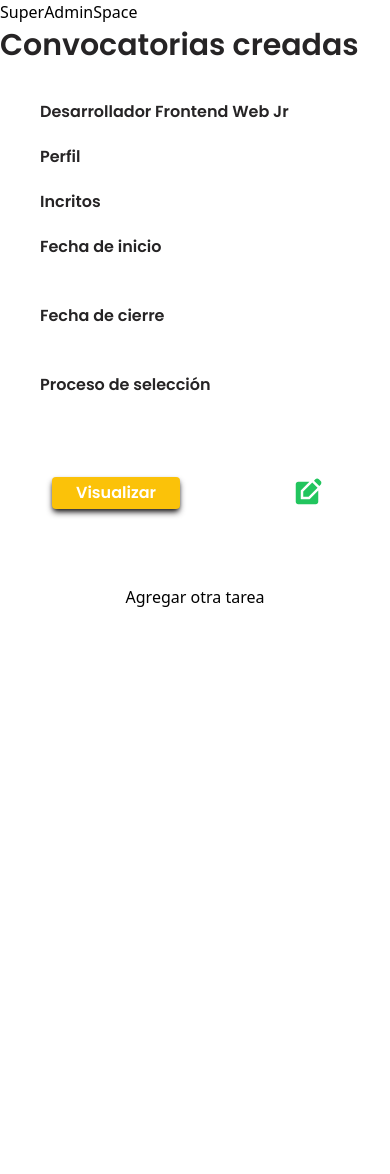
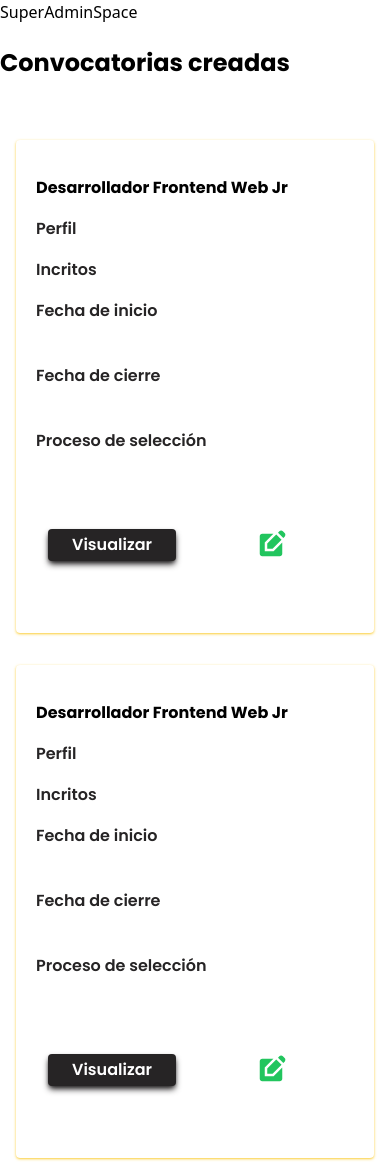
Before and after one commit to programateacademy/PROGRAMATE-SCHOOL-FRONT, a React (Vite) app: page /Superadminspace in a window 390 px wide. Before the commit the page ends 844 px from the top, so only its background shows below. Built offline with nearby package versions, Linux system fonts and the light colour scheme.

Commit message:
Card with responsive and finished design

```diff
--- a/src/components/SuperAdminSpace/Card.jsx
+++ b/src/components/SuperAdminSpace/Card.jsx
@@ -117,13 +117,14 @@ const Card = () => {
         <>
             {/*Titles*/}
             <sub>
-                <h1 className='text-3xl text-dark font-Poppins font-semibold'>
+                <h1 className='pt-5 font-bold text-2xl   font-Poppins  md:inset-x-12 md:text-xl lg:text-3xl lg:m-8'>
                     Convocatorias creadas
                 </h1>
             </sub>
 
-            <section className='flex flex-col p-10 space-y-5 '>
-                <h2 className='text-1xl text-dark font-Poppins font-semibold'>
+            <section className='flex flex-col w-fit md:flex-row md:inset-x-12 mt-12 md:mt-0'>
+                <section className='flex flex-col p-5 space-y-4 m-4 shadow shadow-yellow/70 rounded '>
+                    <h2 className='font-bold font-Poppins pt-4 md:text-xl lg:text-1xl'>
                         Desarrollador Frontend Web Jr
                     </h2>
                     {/*editable components*/}
@@ -150,8 +151,8 @@ const Card = () => {
 
                     {/*Edit, save and create buttons*/}
 
-                <section className='flex space-x-28 p-3 '>
-                    <button className=' bg-yellow shadow-md shadow-dark /50 hover:bg-dark w-32 h-8 rounded text-center text-light font-Poppins font-semibold my-6'>  Visualizar </button>
+                    <section className='flex space-x-20 p-3 '>
+                        <button className=' bg-dark  shadow-md shadow-dark /50 hover:bg-dark w-32 h-8 rounded text-center text-light font-Poppins font-semibold my-6'>  Visualizar </button>
                         <button onClick={handleAddTodo}><MdEditSquare className='text-3xl text-green-500' /></button>
                     </section>
                     <ul>
@@ -164,15 +165,62 @@ const Card = () => {
                     </ul>
 
 
-                 <button onClick={() => setTodo({
-                        task: '',
-                        deadline: '',
-                        priority: '',
-                        description: '',
-                        status: ''
-                    })}>Agregar otra tarea</button>
+
 
                 </section>
+
+                {/**otra tarjeta */}
+                <section className='flex flex-col p-5 space-y-4 m-4 shadow shadow-yellow/70 rounded '>
+                    <h2 className='font-bold font-Poppins pt-4 md:text-xl lg:text-1xl'>
+                        Desarrollador Frontend Web Jr
+                    </h2>
+                    {/*editable components*/}
+                    <div>
+                        <label className='text-dark font-Poppins font-semibold '>Perfil</label>
+                        <input type="text" name="task" value={todo.task} onChange={handleInputChange} />
+                    </div>
+                    <div>
+                        <label className='text-dark font-Poppins font-semibold '>Incritos</label>
+                        <input type="text" name="deadline" value={todo.deadline} onChange={handleInputChange} />
+                    </div>
+                    <div>
+                        <label className='text-dark font-Poppins font-semibold '>Fecha de inicio</label>
+                        <input type="text" name="priority" value={todo.priority} onChange={handleInputChange} />
+                    </div>
+                    <div>
+                        <label className='text-dark font-Poppins font-semibold '>Fecha de cierre</label>
+                        <input type="text" name="description" value={todo.description} onChange={handleInputChange} />
+                    </div>
+                    <div>
+                        <label className='text-dark font-Poppins font-semibold '>Proceso de selección</label>
+                        <input type="text" name="status" value={todo.status} onChange={handleInputChange} />
+                    </div>
+
+                    {/*Edit, save and create buttons*/}
+
+                    <section className='flex space-x-20 p-3 '>
+                        <button className=' bg-dark  shadow-md shadow-dark /50 hover:bg-dark w-32 h-8 rounded text-center text-light font-Poppins font-semibold my-6'>  Visualizar </button>
+                        <button onClick={handleAddTodo}><MdEditSquare className='text-3xl text-green-500' /></button>
+                    </section>
+                    <ul>
+                        {todos.map((todo, index) => (
+                            <li key={index} >
+                                {todo.task} - {todo.deadline} - {todo.priority} - {todo.description} - {todo.status}
+                                <button onClick={() => handleEditTodo(index)}>  <MdEditSquare className='text-3xl text-green-500' />  </button>
+                            </li>
+                        ))}
+                    </ul>
+
+
+
+
+                </section>
+
+
+            </section>
+
+
+
         </>
 
     );
```
Lines whose indentation alone changed are shown as unchanged.
